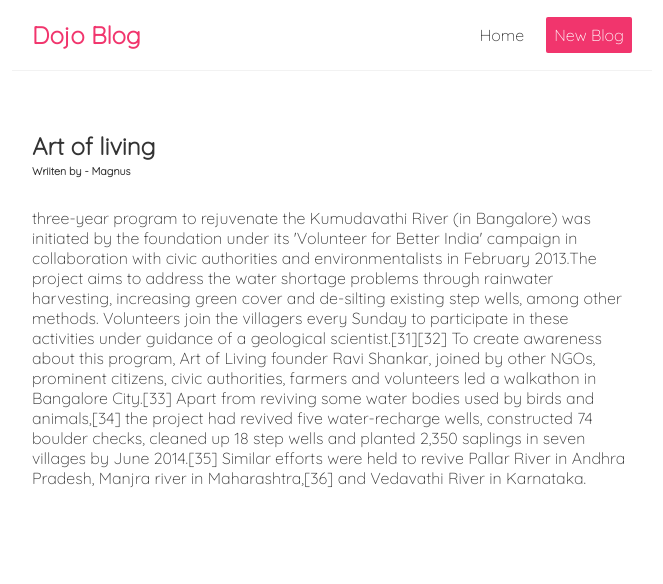
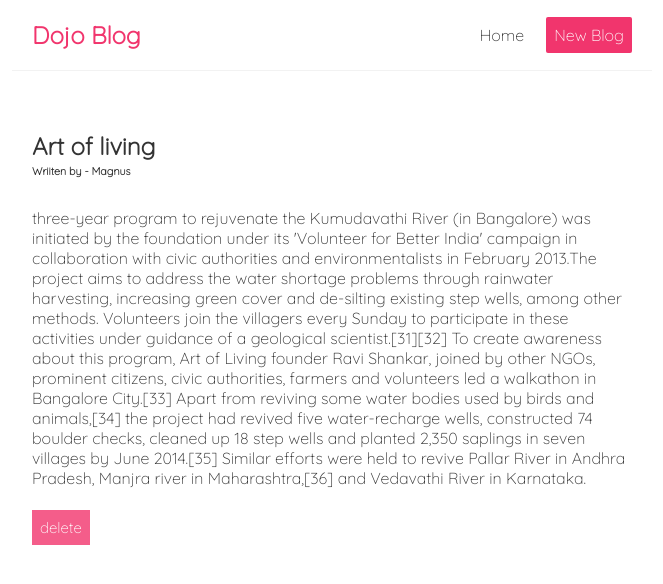
Before and after one commit to a1nkur/microblog-react-application, a React (Create React App) app: page /blogs/1 in a window 1280 px wide. Shown: the top 584 px of the page, without its empty margins (308-971 px from the left). Built offline with nearby package versions, Linux system fonts and the light colour scheme; data requests are answered from the project's data file; the HTML template or start-up script is replaced by a standard one.

Commit message:
Finished Project

```diff
--- a/src/App.js
+++ b/src/App.js
@@ -4,6 +4,7 @@
 // A top level component is assigned a route and when the link is clickd that component is inject into the browser.
 import Create from "./Components/Create";
 import BlogDetail from "./Components/BlogDetail";
+import NotFound from "./Components/NotFound";
 
 function App() {
   const handleClick = (val, e) => console.log(e);
@@ -30,6 +31,10 @@
             {/* Here the id shows the route parameter which is dynamic. */}
             {/* It doesnt matter what id is it will always redirect it always redirect you to this component UNLESS you setup a hook from react-router-dom to fetch the id'ed blog */}
               <BlogDetail />
+            </Route>
+            <Route path="*">
+            {/* Catch any other routes, if no other routes are matched, SHOW THIS */}
+              <NotFound />
             </Route>
           </Switch>
         </div>
--- a/src/Components/BlogDetail.js
+++ b/src/Components/BlogDetail.js
@@ -1,12 +1,24 @@
 //It catches the id from route paramter
-import { useParams } from "react-router";
+import { useHistory, useParams } from "react-router";
 import useFetch from "../useFetch";
 // Time to resune out cusotm hook -> useFetch
 
 const BlogDetail = () => {
   // Destructure the id property from returned object
   const { id } = useParams();
-    const { error, isPending, data: blog } = useFetch(`http://localhost:8080/blogs/${id}`);
+  const {
+    error,
+    isPending,
+    data: blog,
+  } = useFetch(`http://localhost:8080/blogs/${id}`);
+  const history = useHistory();
+
+  // Handling delete
+  const handleDelete = () => {
+      fetch(`http://localhost:8080/blogs/${id}`, {
+          method: "DELETE"
+      }).then(() => history.push("/"))
+  }
 
   return (
     <div className="blog-detail">
@@ -15,12 +27,13 @@
       {blog && (
         <article>
           <h1>{blog.title}</h1>
-                    <h6>Wriiten by - { blog.author} </h6>
+          <h6>Wriiten by - {blog.author} </h6>
           <p>{blog.body}</p>
+          <button onClick={handleDelete}>delete</button>
         </article>
       )}
     </div>
   );
-}
+};
 
 export default BlogDetail;
--- a/src/Components/BlogListItem.js
+++ b/src/Components/BlogListItem.js
@@ -11,7 +11,6 @@
             <h3>{eachBlog.title}</h3>
             <p>Written by - {eachBlog.author}</p>
           </Link>
-          <button>delete</button>
         </div>
       ))}
     </div>
--- /dev/null
+++ b/src/Components/NotFound.js
@@ -0,0 +1,15 @@
+import { Link } from "react-router-dom"
+
+const NotFound = () => {
+    return (
+        <div className="not-found">
+            <h2>Sorry</h2>
+            <p>That page cannot be found.</p>
+            <Link to="/">
+                Back to the homepage
+            </Link>
+        </div>
+     );
+}
+
+export default NotFound;
--- a/src/index.css
+++ b/src/index.css
@@ -138,3 +138,13 @@
   border-radius: "2px";
   font-size: 15px;
 }
+
+article button {
+  padding: 8px;
+  margin-top: 22px;
+  color: #fff;
+  background-color: #f45d8a;
+  border: none;
+  border-radius: "2px";
+  font-size: 15px;
+}
```
Also changed, not shown: data/db.json (+0 -12 lines). Lines whose indentation alone changed are shown as unchanged.
